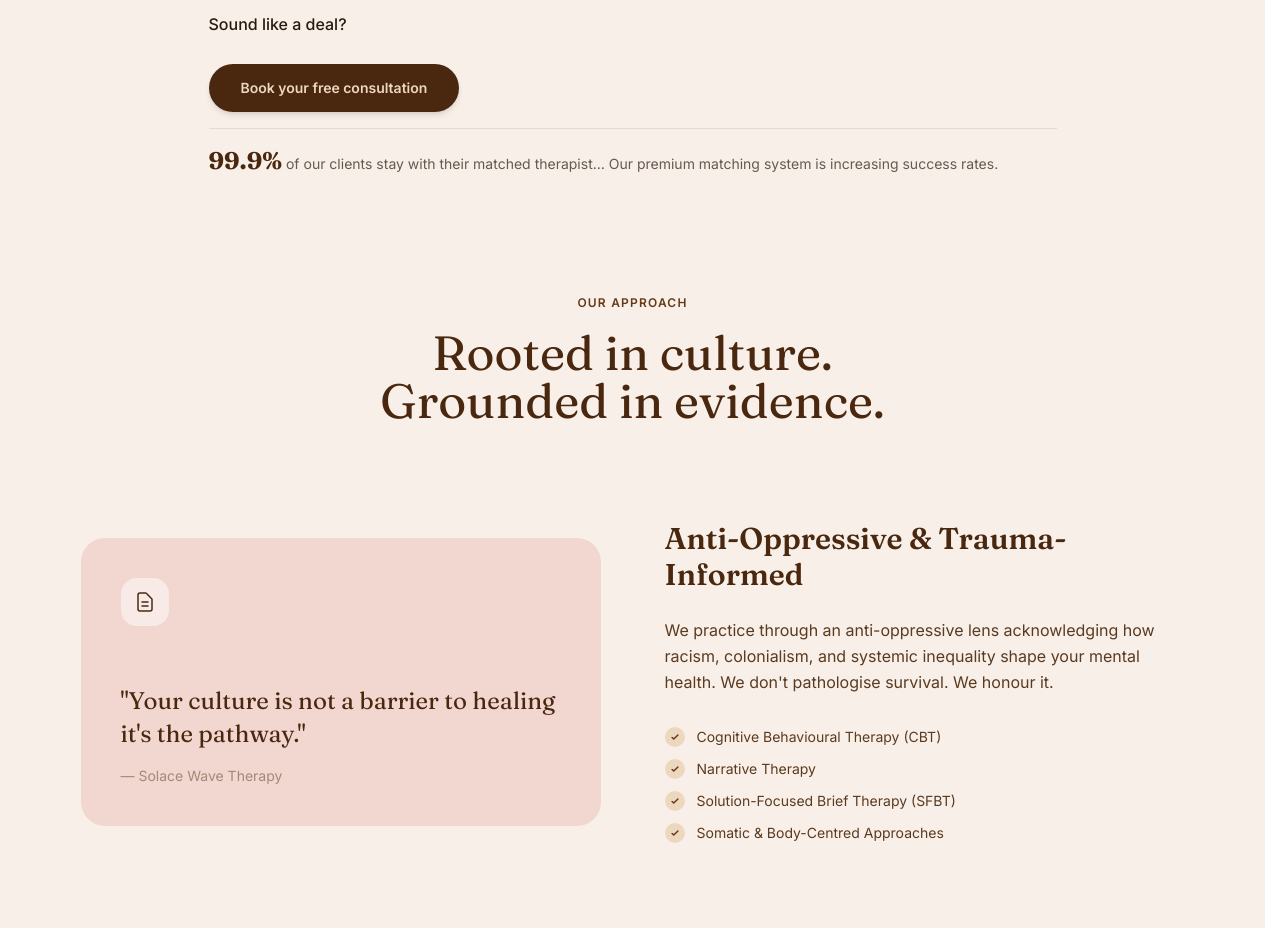
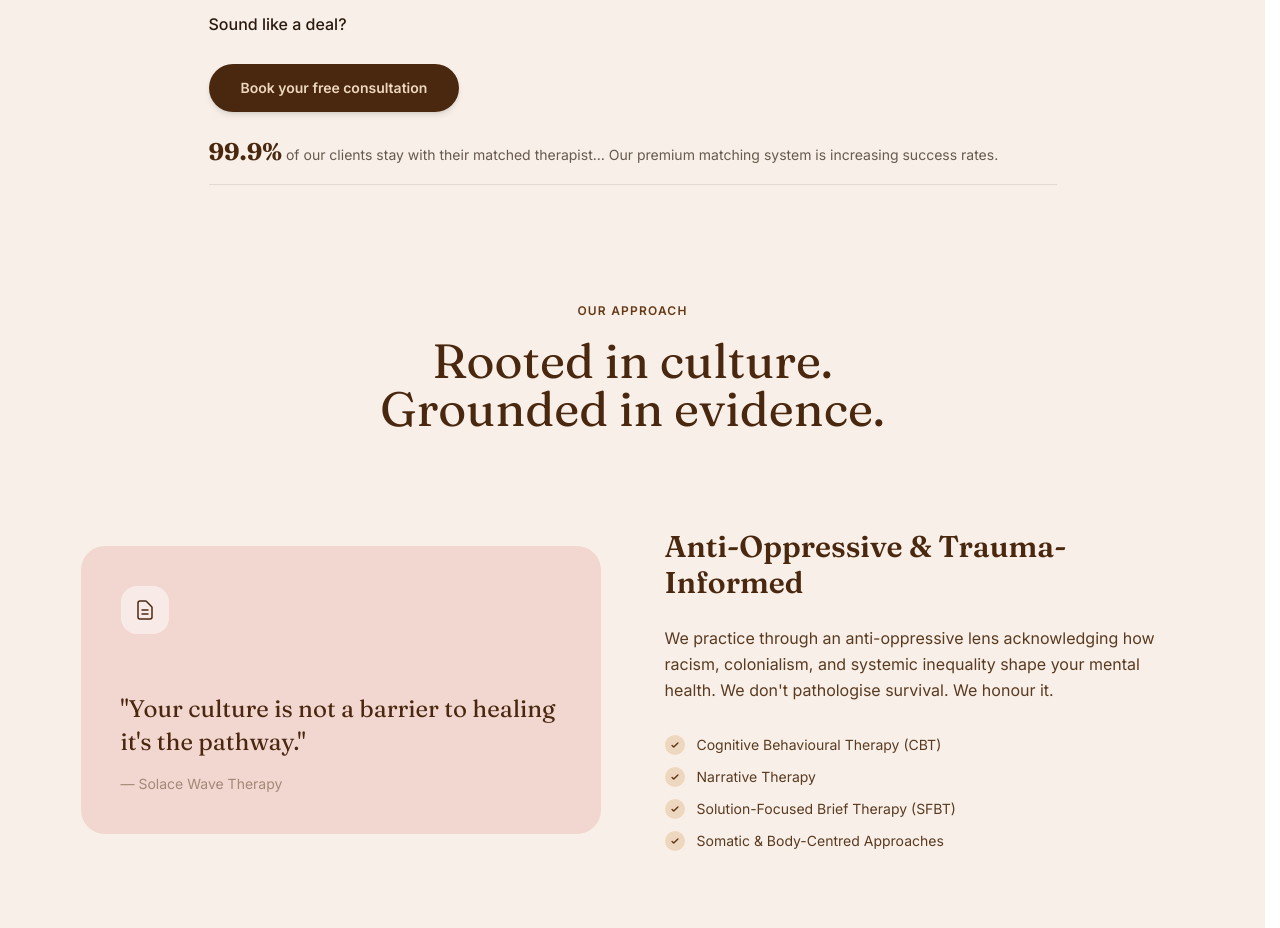
Before and after one commit to tomideojuoko/solacewave, a React (Vite) app: page / in a window 1280 px wide. Shown: the part 4340-5268 px from the top of the page. Built offline with nearby package versions, Linux system fonts and the light colour scheme; a web font is replaced by a local one.

Commit message:
Move divider below the 99.9% stat
Co-Authored-By: Claude Opus 5.5 <noreply@anthropic.com>
Claude-Session: https://claude.ai/code/session_01NzDjhKpqdsQLVEpyVPrNBd

```diff
--- a/src/components/VideoSection.jsx
+++ b/src/components/VideoSection.jsx
@@ -52,7 +52,7 @@ export default function VideoSection() {
         </div>
 
         {/* Stat */}
-        <div className="pt-4 border-t border-charcoal/10">
+        <div className="pt-2 pb-4 border-b border-charcoal/10">
           <p className="text-charcoal/70 text-xs md:text-sm leading-relaxed">
             <span className="font-serif text-xl md:text-2xl font-bold text-brown">99.9%</span> of our clients stay with their matched therapist… Our premium matching system is increasing success rates.
           </p>
```
